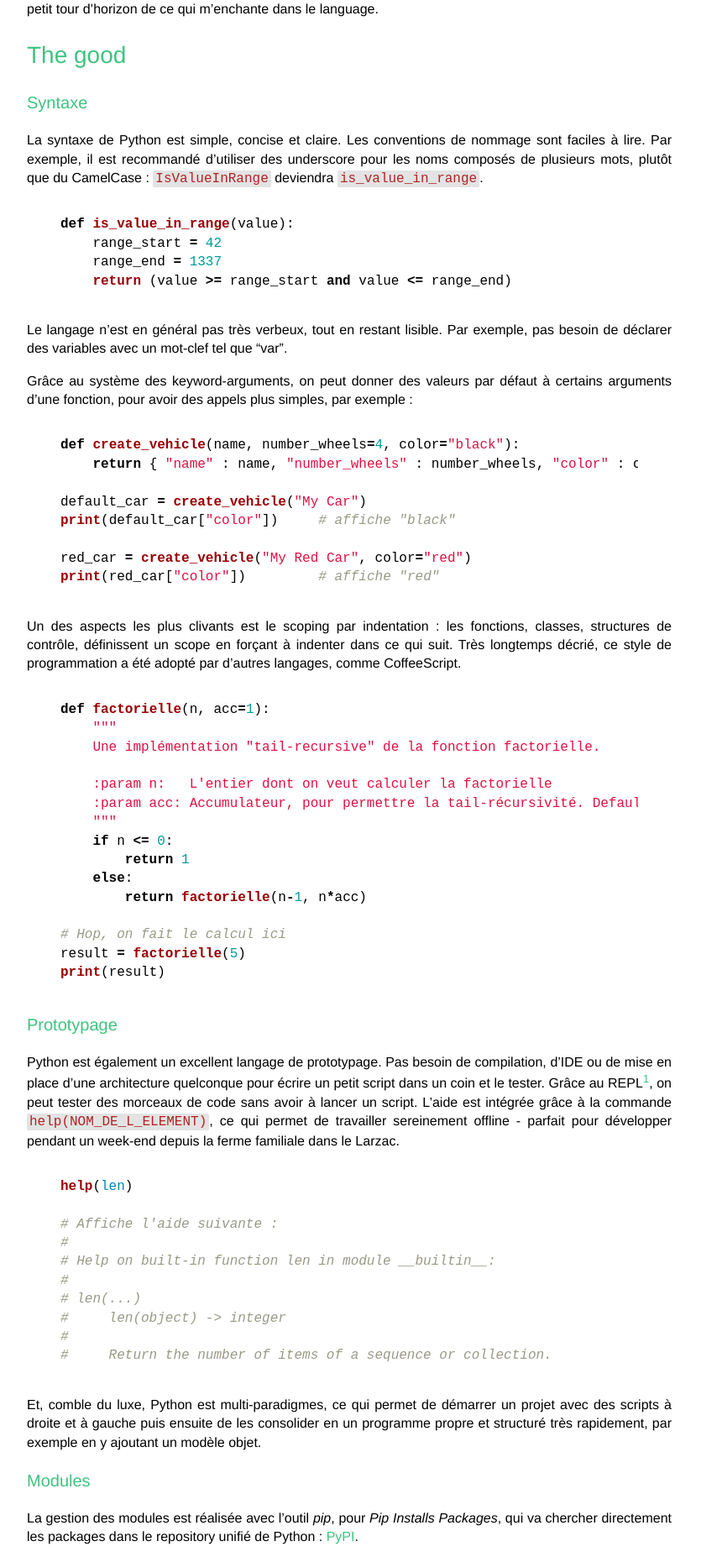
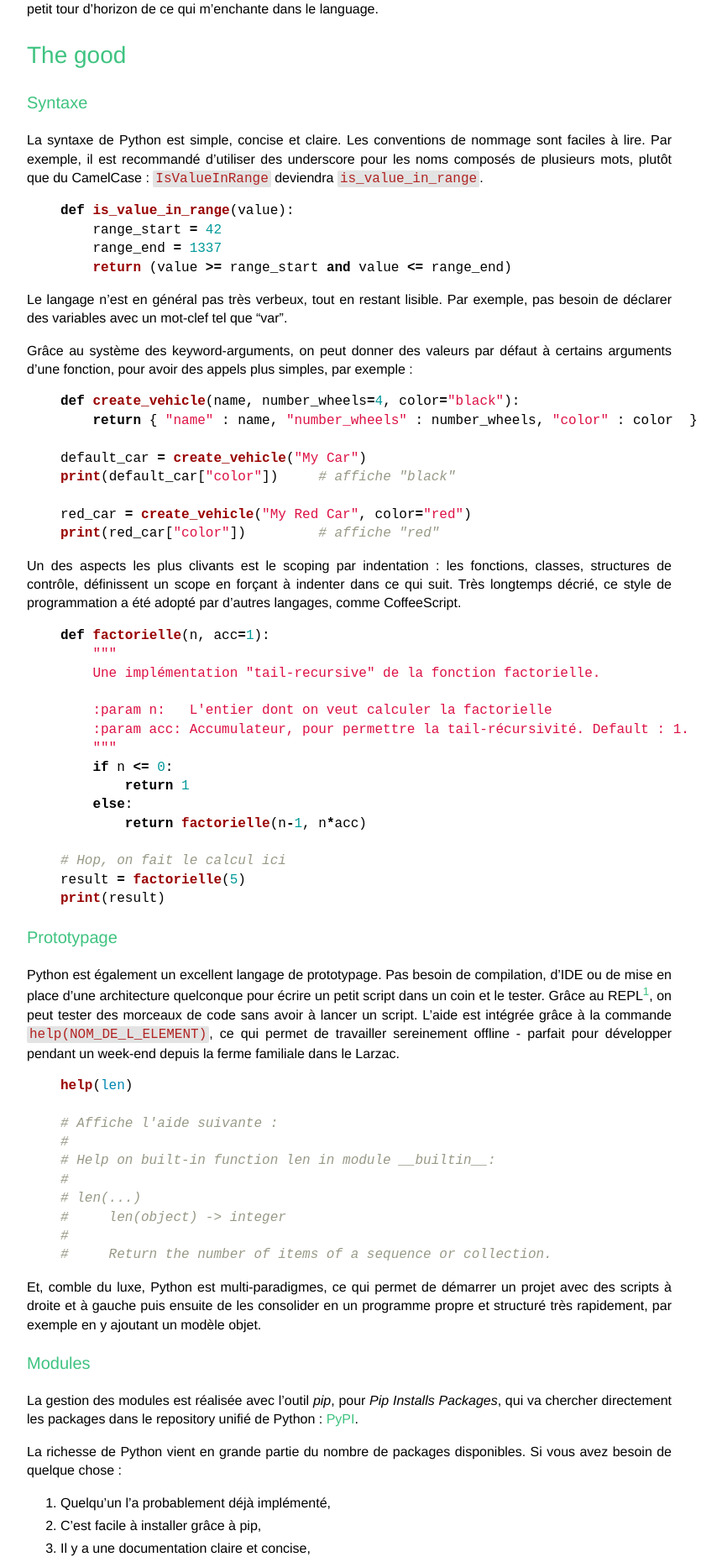
Before and after one commit to Kehrlann/kehrlann.github.io, a Jekyll site: the page built from _posts/2015-12-28-python-c-est-bon.md, in a window 1280 px wide. Shown: the part 748-2608 px from the top of the page at 84% size, without its empty margins (224-1084 px from the left). Built offline with Jekyll 4.4.1, drawn with Linux system fonts in a browser that asks for light colours.

Commit message:
styles: better code highlighting

```diff
--- a/_sass/_breakpoints.scss
+++ b/_sass/_breakpoints.scss
@@ -1 +1,4 @@
 $phone: 575.98px;
+$width: 800px;
+$code_margins: 40px;
+$code_margin_breakpoint: calc($width + 2*$code_margins);
--- a/_sass/_layout.scss
+++ b/_sass/_layout.scss
@@ -1,3 +1,5 @@
+@import "_breakpoints";
+
 body {
   overflow-y: scroll;
   display: flex;
@@ -7,7 +9,7 @@ body {
 
 #main {
   width: 100%;
-  max-width: 800px;
+  max-width: $width;
 }
 
 #header {
@@ -19,14 +21,6 @@ body {
   margin: 2em 1em;
 }
 
-// Code blocks
-figure.highlight
-{
-  max-width: 100%;
-  margin-bottom: 20px;
-  overflow-x: auto;
-}
-
 li {
   margin-bottom: 5px;
 }
@@ -34,3 +28,20 @@ li {
 ul.roomy-list > li {
   margin-bottom: 10px;
 }
+
+// syntax highlighting
+pre.highlight {
+  margin-left: 0px;
+  margin-right: 0px;
+  margin-bottom: 1.5rem;
+  margin-top: 1.5rem;
+  padding: 10px;
+  font-size: .9rem;
+  border-radius: 2px;
+  overflow: auto;
+
+  @media(min-width: $width) {
+    margin-left: max(calc(-1*(100vw - #{$width})/2), -100px);
+    margin-right: max(calc(-1*(100vw - #{$width})/2), -100px);
+  }
+}
--- a/_sass/_syntax-highlighting.scss
+++ b/_sass/_syntax-highlighting.scss
@@ -65,3 +65,7 @@
     .vi    { color: #008080 } // Name.Variable.Instance
     .il    { color: #099 } // Literal.Number.Integer.Long
 }
+
+pre.highlight {
+  background: #eee;
+}
```
